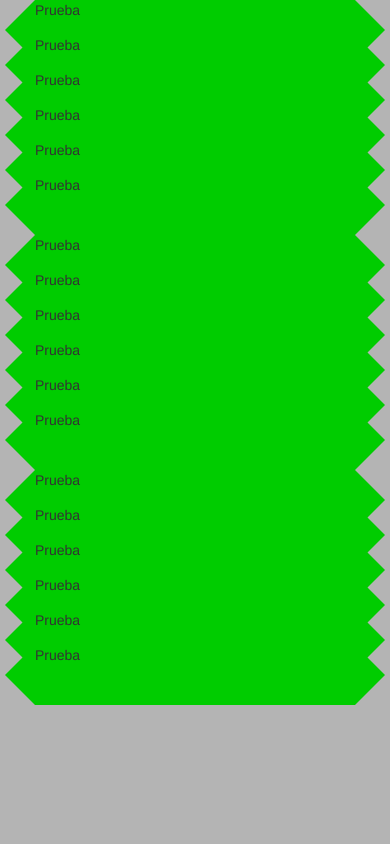
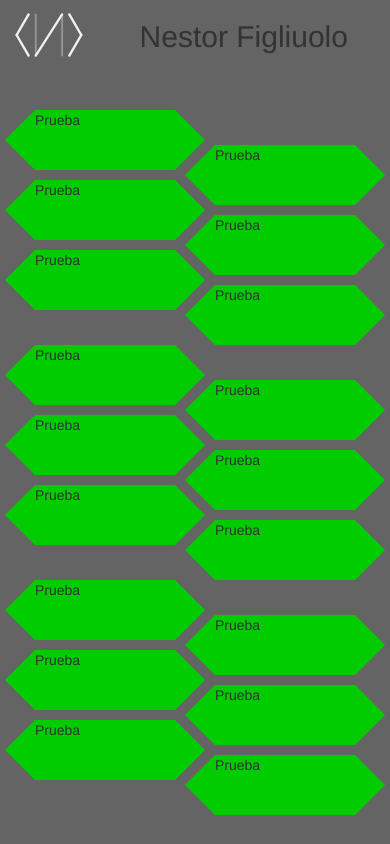
Before and after one commit to aurinegro/aurinegro.github.io, a plain HTML site: page index.html in a window 390 px wide. Drawn offline with nearby package versions, Linux system fonts and the light colour scheme.

Commit message:
responsive

```diff
--- a/index.html
+++ b/index.html
@@ -2,6 +2,7 @@
 <html>
   <head>
     <meta name="viewport" content="width=device-width, initial-scale=1">
+    <meta charset="UTF-8">
 
     <link rel="stylesheet" href="https://maxcdn.bootstrapcdn.com/bootstrap/3.3.7/css/bootstrap.min.css" integrity="sha384-BVYiiSIFeK1dGmJRAkycuHAHRg32OmUcww7on3RYdg4Va+PmSTsz/K68vbdEjh4u" crossorigin="anonymous">
     <link rel="stylesheet" href="style.css" />
@@ -9,10 +10,20 @@
   </head>
   <body>
     <div class="container">
+      <!-- cabecera -->
+      <div class="row">
+        <div class="col-md-2 col-sm-3 col-xs-3">
+          <img src="res/logo/logo-blanco.svg" class="logo img-responsive center-block" />
+        </div>
+        <div class="col-md-10 col-sm-9 col-xs-9">
+          <h2 class="text-center">Nestor Figliuolo</h2>
+        </div>
+      </div>
+
       <!--primera col-->
-      <div class="col-md-4">
+      <div class="col-md-4 col-sm-12 col-xs-12">
         <div class="row">
-          <div class="col-md-6">
+          <div class="col-md-6 col-sm-6 col-xs-6">
             <div class="hexagono">
               <p>
                 Prueba
@@ -21,7 +32,7 @@
           </div>
         </div>
         <div class="row">
-          <div class="col-md-6 col-md-offset-6 offset-top">
+          <div class="col-md-6 col-md-offset-6 col-sm-6 col-sm-offset-6 col-xs-6 col-xs-offset-6 offset-top">
             <div class="hexagono">
               <p>
                 Prueba
@@ -31,7 +42,7 @@
         </div>
 
         <div class="row">
-          <div class="col-md-6 offset-top">
+          <div class="col-md-6 col-sm-6 col-xs-6 offset-top">
             <div class="hexagono">
               <p>
                 Prueba
@@ -40,7 +51,7 @@
           </div>
         </div>
         <div class="row">
-          <div class="col-md-6 col-md-offset-6 offset-top">
+          <div class="col-md-6 col-md-offset-6 col-sm-6 col-sm-offset-6 col-xs-6 col-xs-offset-6 offset-top">
             <div class="hexagono">
               <p>
                 Prueba
@@ -50,7 +61,7 @@
         </div>
 
         <div class="row">
-          <div class="col-md-6 offset-top">
+          <div class="col-md-6 col-sm-6 col-xs-6 offset-top">
             <div class="hexagono">
               <p>
                 Prueba
@@ -59,7 +70,7 @@
           </div>
         </div>
         <div class="row">
-          <div class="col-md-6 col-md-offset-6 offset-top">
+          <div class="col-md-6 col-md-offset-6 col-sm-6 col-sm-offset-6 col-xs-6 col-xs-offset-6 offset-top">
             <div class="hexagono">
               <p>
                 Prueba
@@ -71,9 +82,9 @@
 
       <!--segunda col-->
 
-      <div class="col-md-4">
+      <div class="col-md-4 col-sm-12 col-xs-12">
         <div class="row">
-          <div class="col-md-6">
+          <div class="col-md-6 col-sm-6 col-xs-6">
             <div class="hexagono">
               <p>
                 Prueba
@@ -82,7 +93,7 @@
           </div>
         </div>
         <div class="row">
-          <div class="col-md-6 col-md-offset-6 offset-top">
+          <div class="col-md-6 col-md-offset-6 col-sm-6 col-sm-offset-6 col-xs-6 col-xs-offset-6 offset-top">
             <div class="hexagono">
               <p>
                 Prueba
@@ -92,7 +103,7 @@
         </div>
 
         <div class="row">
-          <div class="col-md-6 offset-top">
+          <div class="col-md-6 col-sm-6 col-xs-6 offset-top">
             <div class="hexagono">
               <p>
                 Prueba
@@ -101,7 +112,7 @@
           </div>
         </div>
         <div class="row">
-          <div class="col-md-6 col-md-offset-6 offset-top">
+          <div class="col-md-6 col-md-offset-6 col-sm-6 col-sm-offset-6 col-xs-6 col-xs-offset-6 offset-top">
             <div class="hexagono">
               <p>
                 Prueba
@@ -111,7 +122,7 @@
         </div>
 
         <div class="row">
-          <div class="col-md-6 offset-top">
+          <div class="col-md-6 col-sm-6 col-xs-6 offset-top">
             <div class="hexagono">
               <p>
                 Prueba
@@ -120,7 +131,7 @@
           </div>
         </div>
         <div class="row">
-          <div class="col-md-6 col-md-offset-6 offset-top">
+          <div class="col-md-6 col-md-offset-6 col-sm-6 col-sm-offset-6 col-xs-6 col-xs-offset-6 offset-top">
             <div class="hexagono">
               <p>
                 Prueba
@@ -132,9 +143,9 @@
 
       <!--tercera col-->
 
-      <div class="col-md-4">
+      <div class="col-md-4 col-sm-12 col-xs-12">
         <div class="row">
-          <div class="col-md-6">
+          <div class="col-md-6 col-sm-6 col-xs-6">
             <div class="hexagono">
               <p>
                 Prueba
@@ -143,7 +154,7 @@
           </div>
         </div>
         <div class="row">
-          <div class="col-md-6 col-md-offset-6 offset-top">
+          <div class="col-md-6 col-md-offset-6 col-sm-6 col-sm-offset-6 col-xs-6 col-xs-offset-6 offset-top">
             <div class="hexagono">
               <p>
                 Prueba
@@ -153,7 +164,7 @@
         </div>
 
         <div class="row">
-          <div class="col-md-6 offset-top">
+          <div class="col-md-6 col-sm-6 col-xs-6 offset-top">
             <div class="hexagono">
               <p>
                 Prueba
@@ -162,7 +173,7 @@
           </div>
         </div>
         <div class="row">
-          <div class="col-md-6 col-md-offset-6 offset-top">
+          <div class="col-md-6 col-md-offset-6 col-sm-6 col-sm-offset-6 col-xs-6 col-xs-offset-6 offset-top">
             <div class="hexagono">
               <p>
                 Prueba
@@ -172,7 +183,7 @@
         </div>
 
         <div class="row">
-          <div class="col-md-6 offset-top">
+          <div class="col-md-6 col-sm-6 col-xs-6 offset-top">
             <div class="hexagono">
               <p>
                 Prueba
@@ -181,7 +192,7 @@
           </div>
         </div>
         <div class="row">
-          <div class="col-md-6 col-md-offset-6 offset-top">
+          <div class="col-md-6 col-md-offset-6 col-sm-6 col-sm-offset-6 col-xs-6 col-xs-offset-6 offset-top">
             <div class="hexagono">
               <p>
                 Prueba
--- a/style.css
+++ b/style.css
@@ -1,5 +1,10 @@
 body {
-    background: rgb(180,180,180);
+    background: rgb(100,100,100);
+}
+
+.logo {
+  margin: 10px 0px 50px 0px;
+  height: 50px;
 }
 
 .hexagono {
```
Also changed, not shown: res/logo/logo-blanco.svg (added), res/logo/logo-negro.svg (added).
